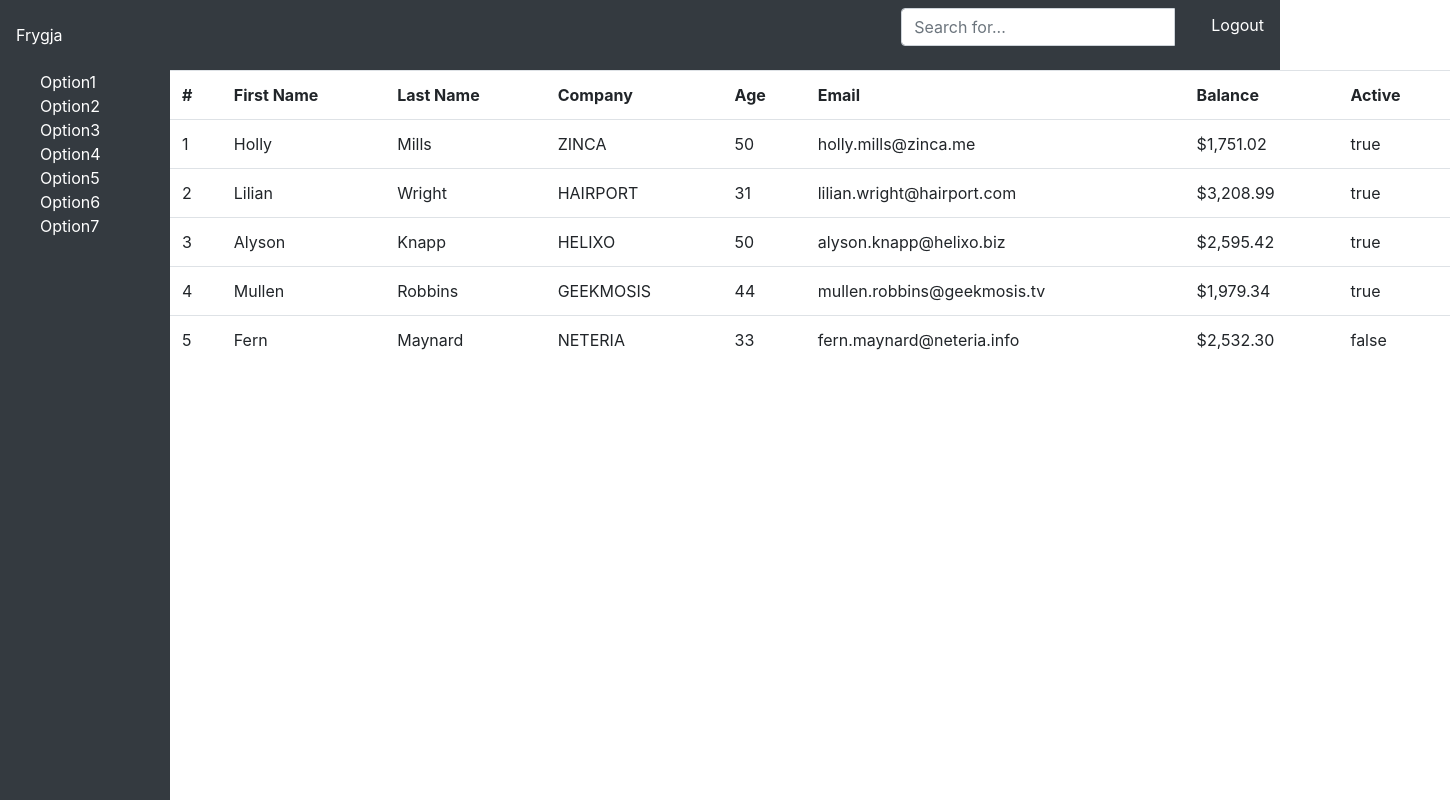
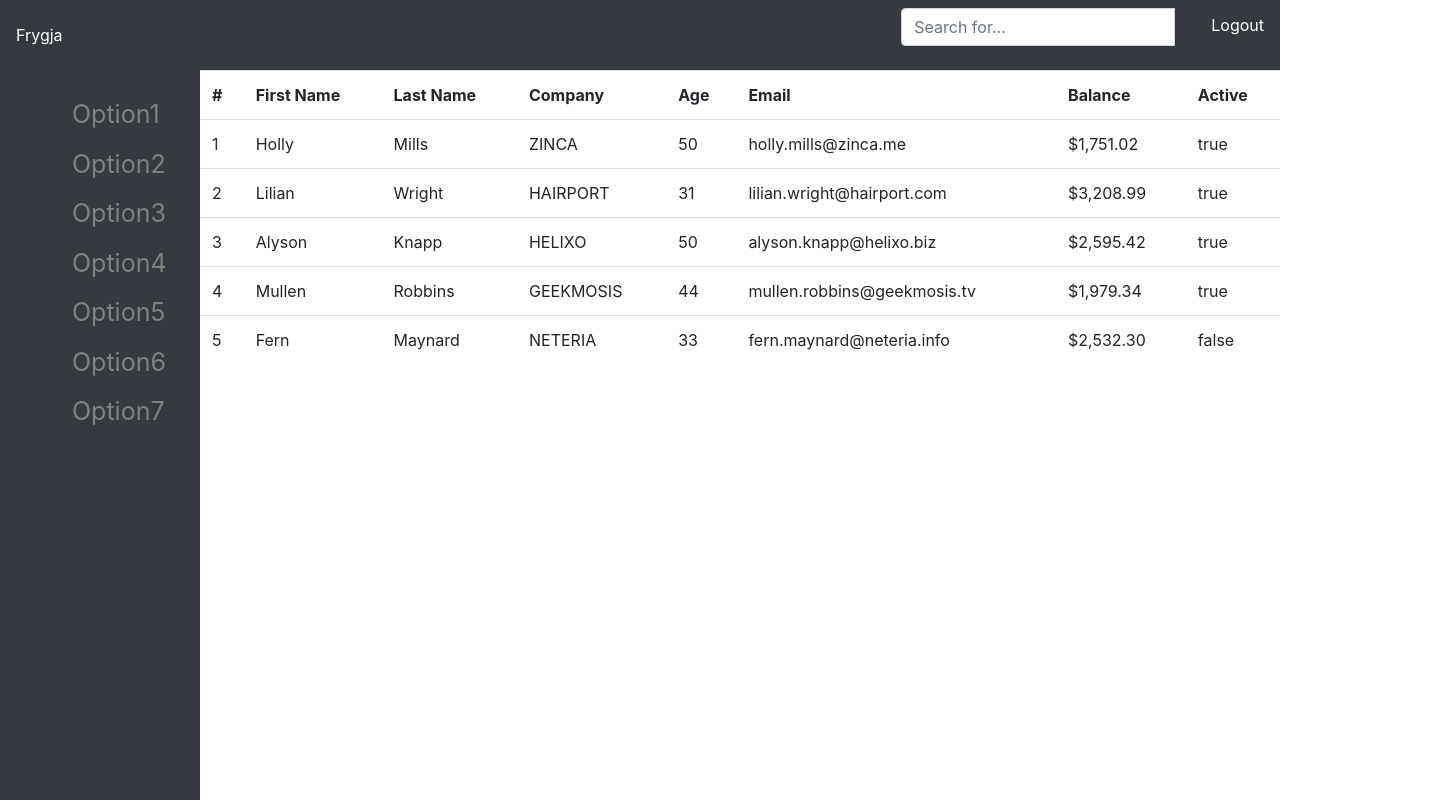
Before and after one commit to simtsit/Frygia-Admin-Template, an Angular app: page / in a window 1280 px wide. Both pictures are taken after typing "Sample", "Sample123" into the empty fields and a click on the button "Login". Shown: the top 800 px of the page, 1450 px wide, since content can reach past the window. Built offline with nearby package versions, Linux system fonts and the light colour scheme.

Commit message:
Fixed sidebar padding issues.

```diff
--- a/src/app/app.component.css
+++ b/src/app/app.component.css
@@ -1,7 +1,13 @@
 .mainContainer {
-	position: relative;
+	/*position: relative;/*
 	background-color: white !important;
-	left: 170px;
+	/*left: 170px;*/
+	/*width: 100%;*/
+
+    /*transition: margin-left .5s;
+    padding: 16px;*/
+
+    margin-left: 200px; /* Same as the width of the sidenav */
 }
 
 .loginCard {
--- a/src/app/sidebar/sidebar.component.css
+++ b/src/app/sidebar/sidebar.component.css
@@ -1,16 +1,25 @@
 .sidebarWrapper {
-	z-index: 1000;
-	position: absolute;
-	left: 250px;
-	width: 170px;
-	height: 100%;
-	margin-left: -250px;
-	overflow-y: auto;
-	background: #000;
-	-webkit-transition: all 0.5s ease;
-	-moz-transition: all 0.5s ease;
-	-o-transition: all 0.5s ease;
-	transition: all 0.5s ease;
+    height: 100%;
+    width: 200px;
+    position: fixed;
+    z-index: 1;
+    /*top: 0;*/
+    left: 0;
+    background-color: #111;
+    overflow-x: hidden;
+    padding-top: 20px;
+}
+
+.sidebarWrapper a {
+    padding: 6px 6px 6px 32px;
+    text-decoration: none;
+    font-size: 25px;
+    color: #818181;
+    display: block;
+}
+
+.sidebarWrapper a:hover {
+	color: #010101;
 }
 
 
--- a/src/app/sidebar/sidebar.component.html
+++ b/src/app/sidebar/sidebar.component.html
@@ -1,11 +1,11 @@
 <div class="sidebarWrapper bg-dark">
 	<ul class="sidebarOptions">
-		<li>Option1</li>
-		<li>Option2</li>
-		<li>Option3</li>
-		<li>Option4</li>
-		<li>Option5</li>
-		<li>Option6</li>
-		<li>Option7</li>
+		<li><a href="#">Option1</a></li>
+		<li><a href="#">Option2</a></li>
+		<li><a href="#">Option3</a></li>
+		<li><a href="#">Option4</a></li>
+		<li><a href="#">Option5</a></li>
+		<li><a href="#">Option6</a></li>
+		<li><a href="#">Option7</a></li>
 	</ul>
 </div>
```
